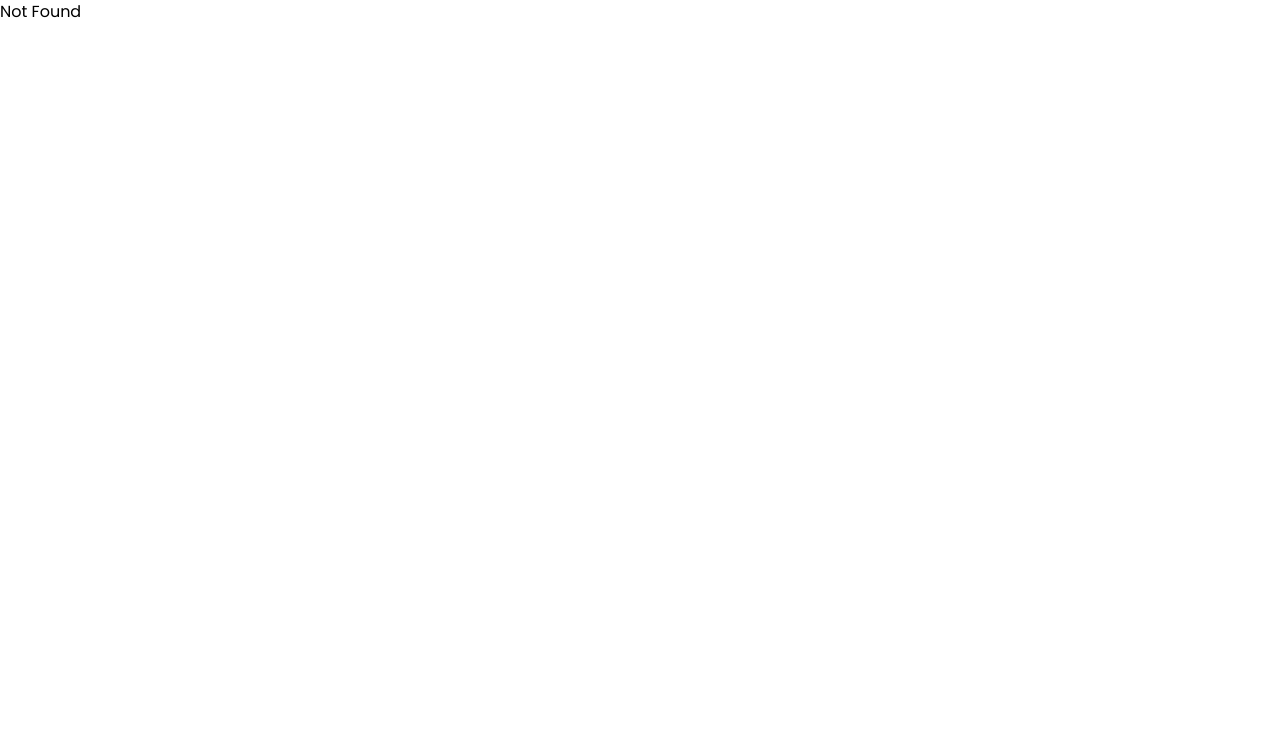
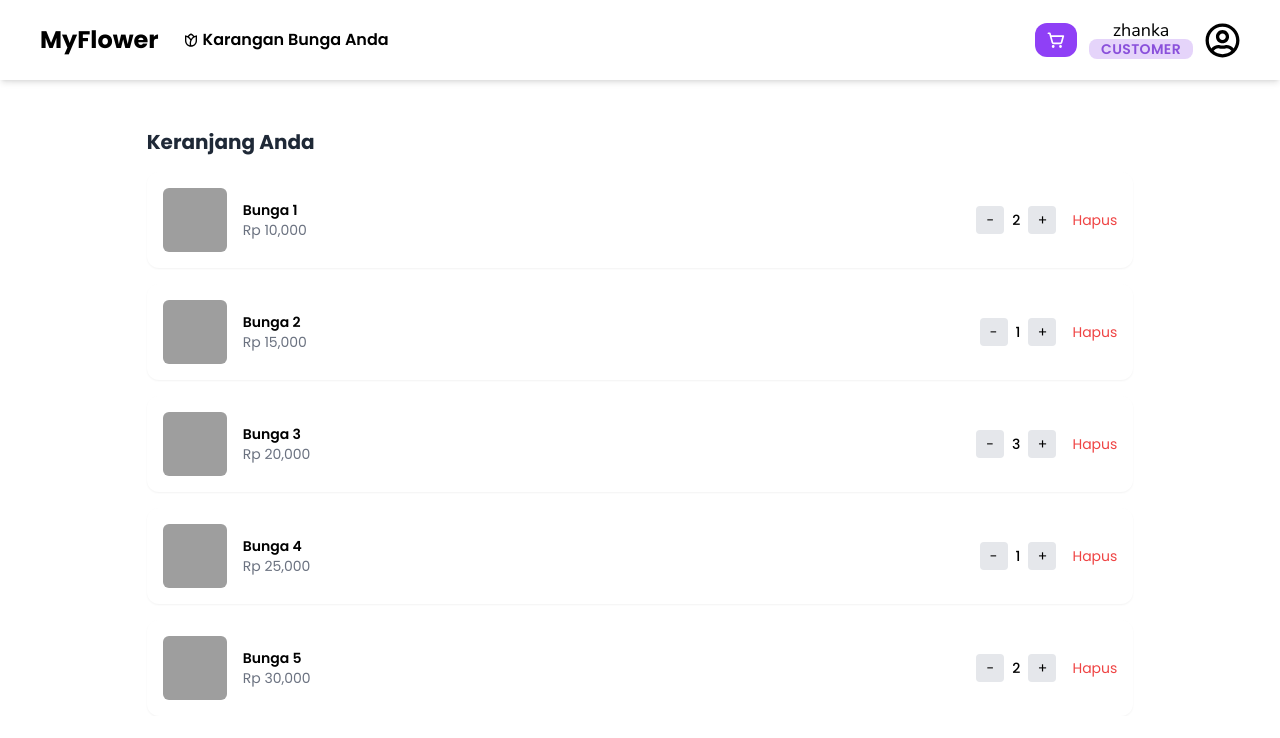
Before and after one commit to afifudin23/myrekap-myflower, a React (Vite) app in the folder apps/myflower/: page /carts in a window 1280 px wide. Shown: the top 738 px of the page. Built offline with nearby package versions, Linux system fonts and the light colour scheme; grey boxes are pictures that could not be loaded.

Commit message:
feat(cart): initialize basic cart UI layout

```diff
--- a/apps/myflower/src/components/atoms/SectionTitle.tsx
+++ b/apps/myflower/src/components/atoms/SectionTitle.tsx
@@ -1,5 +1,5 @@
-function SectionTitle({ children }: { children: React.ReactNode }) {
-    return <h2 className="text-xl font-bold text-gray-800">{children}</h2>;
+function SectionTitle({ children, className = "text-xl font-bold" }: { children: React.ReactNode, className?: string }) {
+    return <h2 className={`text-gray-800 ${className}`}>{children}</h2>;
 }
 
 export default SectionTitle;
--- a/apps/myflower/src/components/molecules/StarRating.tsx
+++ b/apps/myflower/src/components/molecules/StarRating.tsx
@@ -3,7 +3,7 @@ import StarIcon from "@/components/atoms/StarIcon";
 function StarRating({ value }: { value: number }) {
     return (
         <span className="flex items-center gap-1">
-            {[...Array(5)].map((_, i) => (
+            {Array.from({ length: 5 }, (_, i) => (
                 <StarIcon key={i} filled={i < Math.floor(value)} />
             ))}
         </span>
--- a/apps/myflower/src/components/molecules/products/ProductInfo.tsx
+++ b/apps/myflower/src/components/molecules/products/ProductInfo.tsx
@@ -1,3 +1,5 @@
+import SectionTitle from "@/components/atoms/SectionTitle";
+
 interface Product {
     name: string;
     price: number;
@@ -12,17 +14,17 @@ const ProductInfo = ({ product }: ProductInfoProps) => {
     const { name, price, stock, description } = product;
     return (
         <div className="space-y-2">
-            <h1 className="text-2xl font-bold text-gray-800">{name}</h1>
+            <SectionTitle className="text-2xl md:text-3xl font-bold text-gray-800">{name}</SectionTitle>
             <p className="text-xl font-semibold text-purple-700">Rp {price.toLocaleString()}</p>
             <p className="text-sm text-gray-500">Stok tersedia: {stock}</p>
             {description && (
                 <>
-                <p className="text-lg font-semibold text-gray-800">Deskripsi produk :</p>
-                <p className="text-gray-700 mt-4 text-justify">
-                    {description} Lorem ipsum dolor sit amet consectetur adipisicing elit. Ipsa numquam nesciunt ea
-                    tempora, ab vel temporibus explicabo minima eaque accusamus, tenetur nihil quam eveniet quia fugiat
-                    id. Ad, doloribus nobis.
-                </p>
+                    <p className="text-lg font-semibold text-gray-800">Deskripsi produk :</p>
+                    <p className="text-gray-700 mt-4 text-justify">
+                        {description} Lorem ipsum dolor sit amet consectetur adipisicing elit. Ipsa numquam nesciunt ea
+                        tempora, ab vel temporibus explicabo minima eaque accusamus, tenetur nihil quam eveniet quia
+                        fugiat id. Ad, doloribus nobis.
+                    </p>
                 </>
             )}
         </div>
--- a/apps/myflower/src/components/organisms/layouts/Navbar.tsx
+++ b/apps/myflower/src/components/organisms/layouts/Navbar.tsx
@@ -4,14 +4,16 @@ import { memo } from "react";
 import { FaRegUserCircle } from "react-icons/fa";
 import { PiShoppingCartSimpleBold } from "react-icons/pi";
 import { RiFlowerLine } from "react-icons/ri";
+import { useNavigate } from "react-router-dom";
 
 const Navbar = memo(function () {
+    const navigate = useNavigate();
     const handleUserClick = () => {
         console.log("User is clicked");
     }
     const handleCartClick = (e?: React.MouseEvent) => {
         e?.stopPropagation();
-        console.log("Cart is clicked");
+        navigate("/carts");
     };
     return (
         <nav className="fixed top-0 left-0 h-20 z-20 shadow-md p-3 px-10 w-full flex justify-between bg-white items-center">
--- a/apps/myflower/src/components/organisms/products/ProductDetailSection.tsx
+++ b/apps/myflower/src/components/organisms/products/ProductDetailSection.tsx
@@ -16,9 +16,7 @@ interface ProductDetailSectionProps {
 const ProductDetailSection = ({ product }: ProductDetailSectionProps) => {
     return (
         <section className="grid grid-cols-1 md:grid-cols-2 gap-8 items-start">
-            <div className="group">
-                <ProductImage src={product.image} alt={product.name} />
-            </div>
+            <ProductImage src={product.image} alt={product.name} />
             <div className="flex flex-col gap-5">
                 <ProductInfo product={product} />
                 <Button type="button" colors={{ primary: "#8f40f6", hover: "#773dc4" }} className="w-[15rem] p-1">
--- /dev/null
+++ b/apps/myflower/src/pages/CartPage.tsx
@@ -0,0 +1,109 @@
+import MainLayout from "@/components/templates/MainLayout";
+
+type CartItemProps = {
+    id: string;
+    name: string;
+    price: number;
+    quantity: number;
+    imageUrl: string;
+};
+
+// type CartPageProps = {
+//     items: CartItemProps[];
+// };
+
+const itemsDummy = [
+    {
+        id: "1",
+        name: "Bunga 1",
+        price: 10000,
+        quantity: 2,
+        imageUrl: "https://picsum.photos/seed/1/150",
+    },
+    {
+        id: "2",
+        name: "Bunga 2",
+        price: 15000,
+        quantity: 1,
+        imageUrl: "https://picsum.photos/seed/2/150",
+    },
+    {
+        id: "3",
+        name: "Bunga 3",
+        price: 20000,
+        quantity: 3,
+        imageUrl: "https://picsum.photos/seed/3/150",
+    },
+    {
+        id: "4",
+        name: "Bunga 4",
+        price: 25000,
+        quantity: 1,
+        imageUrl: "https://picsum.photos/seed/4/150",
+    },
+    {
+        id: "5",
+        name: "Bunga 5",
+        price: 30000,
+        quantity: 2,
+        imageUrl: "https://picsum.photos/seed/5/150",
+    },
+];
+
+const CartItemCard= ({ item }: { item: CartItemProps }) => {
+    const handleIncrease = () => {
+        console.log("Tambah 1", item.id);
+    };
+
+    const handleDecrease = () => {
+        console.log("Kurang 1", item.id);
+    };
+
+    const handleRemove = () => {
+        console.log("Hapus item", item.id);
+    };
+
+    return (
+        <div className="flex gap-4 items-center p-4 bg-white rounded-xl shadow-sm">
+            <img src={item.imageUrl} alt={item.name} className="w-16 h-16 object-cover rounded-md" />
+
+            <div className="flex-1">
+                <h3 className="text-sm font-semibold">{item.name}</h3>
+                <p className="text-gray-500 text-sm">Rp {item.price.toLocaleString()}</p>
+            </div>
+
+            <div className="flex items-center gap-2">
+                <button onClick={handleDecrease} className="w-7 h-7 text-sm bg-gray-200 rounded hover:bg-gray-300">
+                    -
+                </button>
+                <span className="text-sm font-medium">{item.quantity}</span>
+                <button onClick={handleIncrease} className="w-7 h-7 text-sm bg-gray-200 rounded hover:bg-gray-300">
+                    +
+                </button>
+            </div>
+
+            <button onClick={handleRemove} className="text-red-500 hover:text-red-600 text-sm">
+                Hapus
+            </button>
+        </div>
+    );
+};
+
+const CartPage = () => {
+    if (itemsDummy.length === 0) {
+        return <div className="text-center text-gray-500 py-10">Keranjang masih kosong</div>;
+    }
+
+    return (
+        <MainLayout>
+            <section className="space-y-4">
+                <h2 className="text-xl font-bold text-gray-800">Keranjang Anda</h2>
+                {itemsDummy.map((item) => (
+                    <CartItemCard key={item.id} item={item} />
+                ))}
+            </section>
+        </MainLayout>
+    );
+};
+
+export default CartPage;
--- a/apps/myflower/src/routes/AppRouter.tsx
+++ b/apps/myflower/src/routes/AppRouter.tsx
@@ -1,11 +1,13 @@
 import ForgotPasswordPage from "@/pages/auth/ForgotPasswordPage";
 import Login from "@/pages/auth/LoginPage";
 import Register from "@/pages/auth/RegisterPage";
+import CartPage from "@/pages/CartPage";
 import ProductDetailPage from "@/pages/products/ProductDetailPage";
 import ProductPage from "@/pages/products/ProductPage";
 import { BrowserRouter as Router, Routes, Route, Navigate } from "react-router-dom";
 
 function AppRouter() {
+
     return (
         <Router>
             <Routes>
@@ -22,6 +24,8 @@ function AppRouter() {
                     <Route path=":id" element={<ProductDetailPage />} />
                 </Route>
 
+                <Route path="/carts" element={<CartPage />} />
+
                 <Route path="*" element={<h1>Not Found</h1>} />
             </Routes>
         </Router>
```
